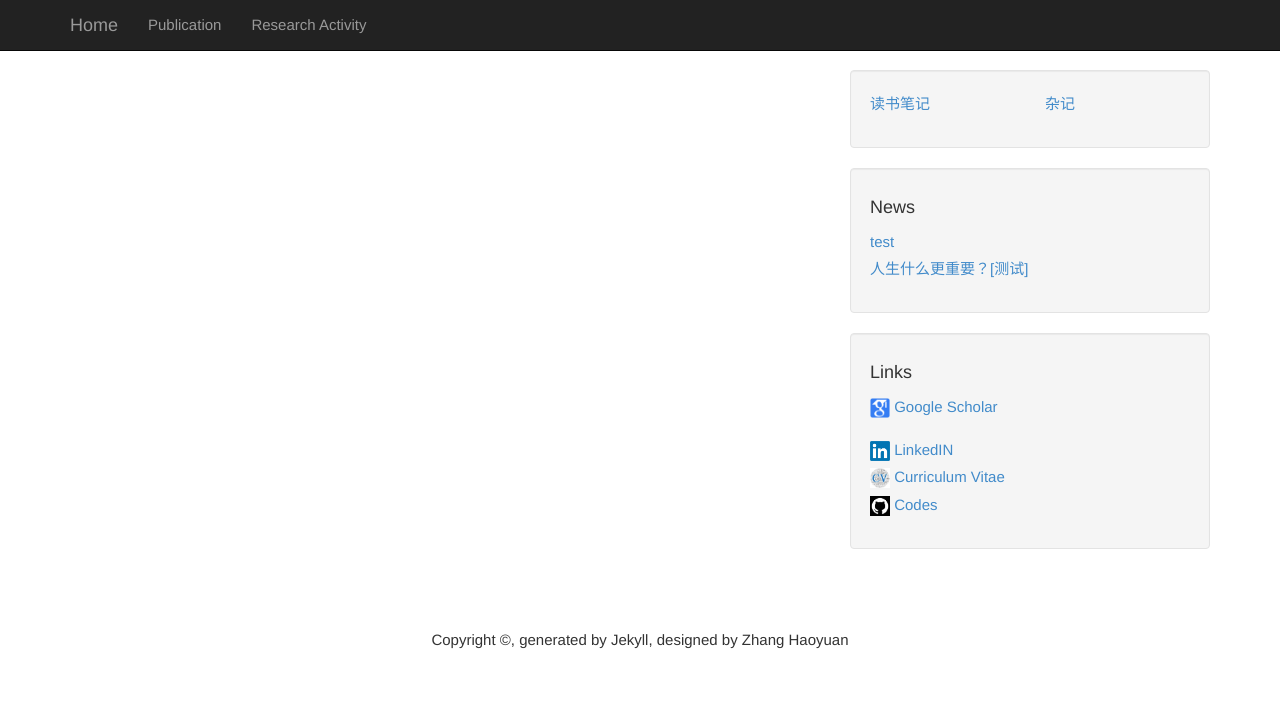
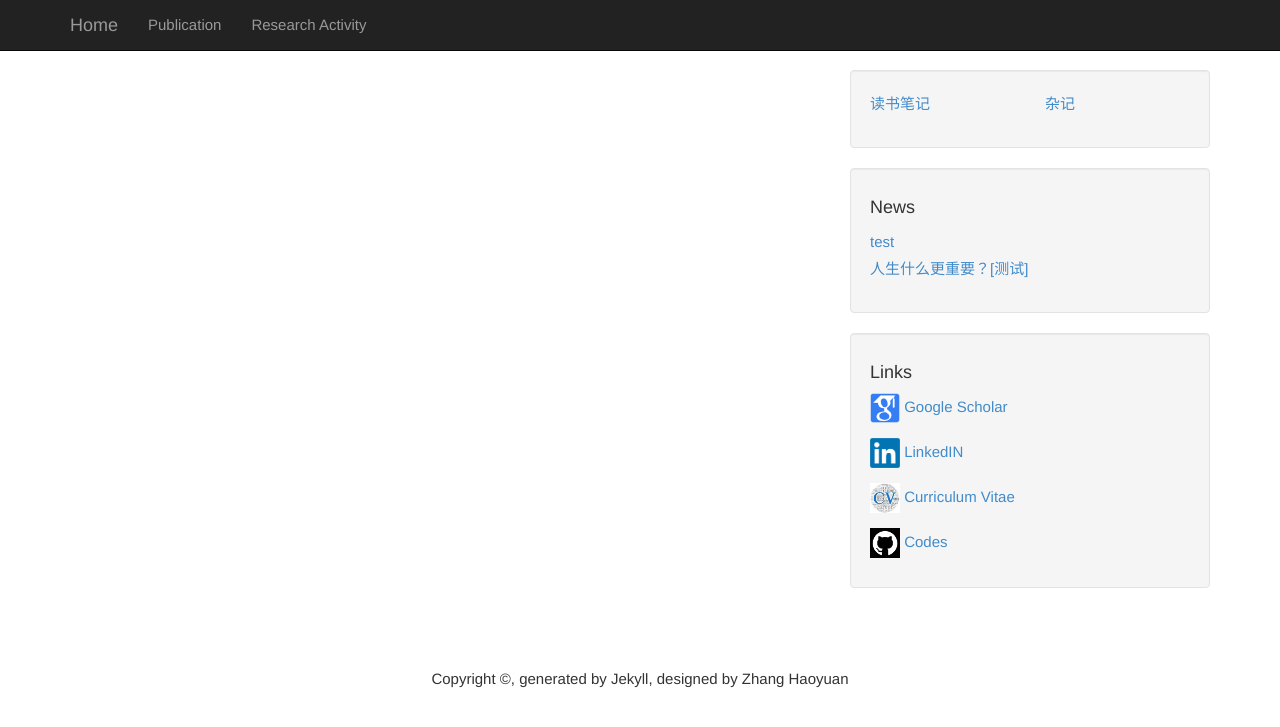
Before and after one commit to july0905/haoyuanzhang1990.github.io, a Jekyll site: the page built from pub.md, in a window 1280 px wide. Shown: the top 727 px of the page. Built offline with Jekyll 4.4.1, drawn with Linux system fonts in a browser that asks for light colours.

Commit message:
Update friend_links.html

```diff
--- a/_includes/friend_links.html
+++ b/_includes/friend_links.html
@@ -1,7 +1,7 @@
             <ul class="list-unstyled">
               <li>
 
-                    <img src="google.png" height="20" width="20">
+                    <img src="google.png" height="30" width="30">
                     <a href="https://scholar.google.co.uk/citations?user=gc4d914AAAAJ&hl=en">
                     Google Scholar
                     </a>
@@ -9,21 +9,23 @@
                  <p>
                         </p>
               <li>
-                    <img src="linkedin.png" height="20" width="20">
+                    <img src="linkedin.png" height="30" width="30">
                     <a href="https://www.linkedin.com/in/haoyuan-zhang-b4541492/?trk=hp-identity-photo">
                       LinkedIN
                     </a>
               </li>
-
+                          <p>
+                        </p>
               <li>
-                   <img src="cv.jpeg" height="20" width="20">
+                   <img src="cv.jpeg" height="30" width="30">
                 <a href="" target="_blank">
                   Curriculum Vitae
                 </a>
               </li>
-
+                             <p>
+                        </p>
               <li>
-                   <img src="code.png" height="20" width="20">
+                   <img src="code.png" height="30" width="30">
                 <a href="" target="_blank">
                   Codes
                 </a>
```
